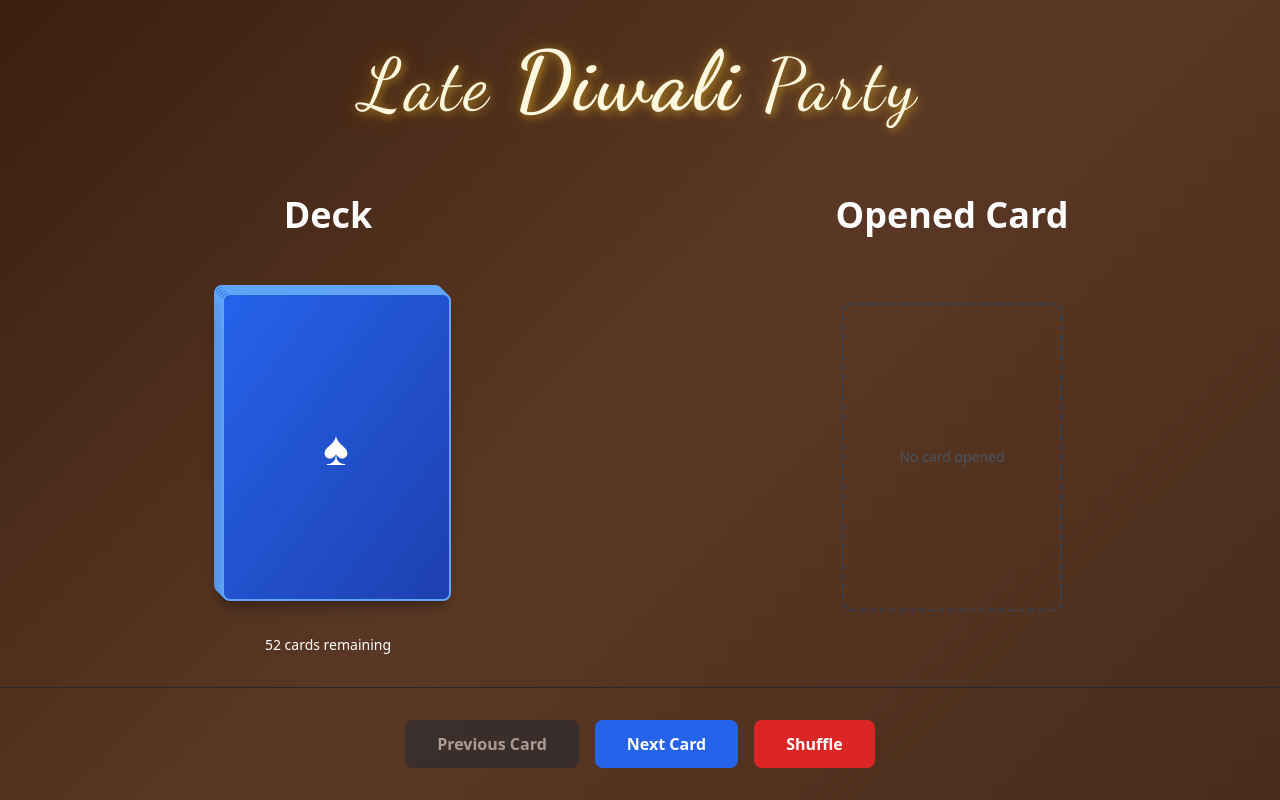
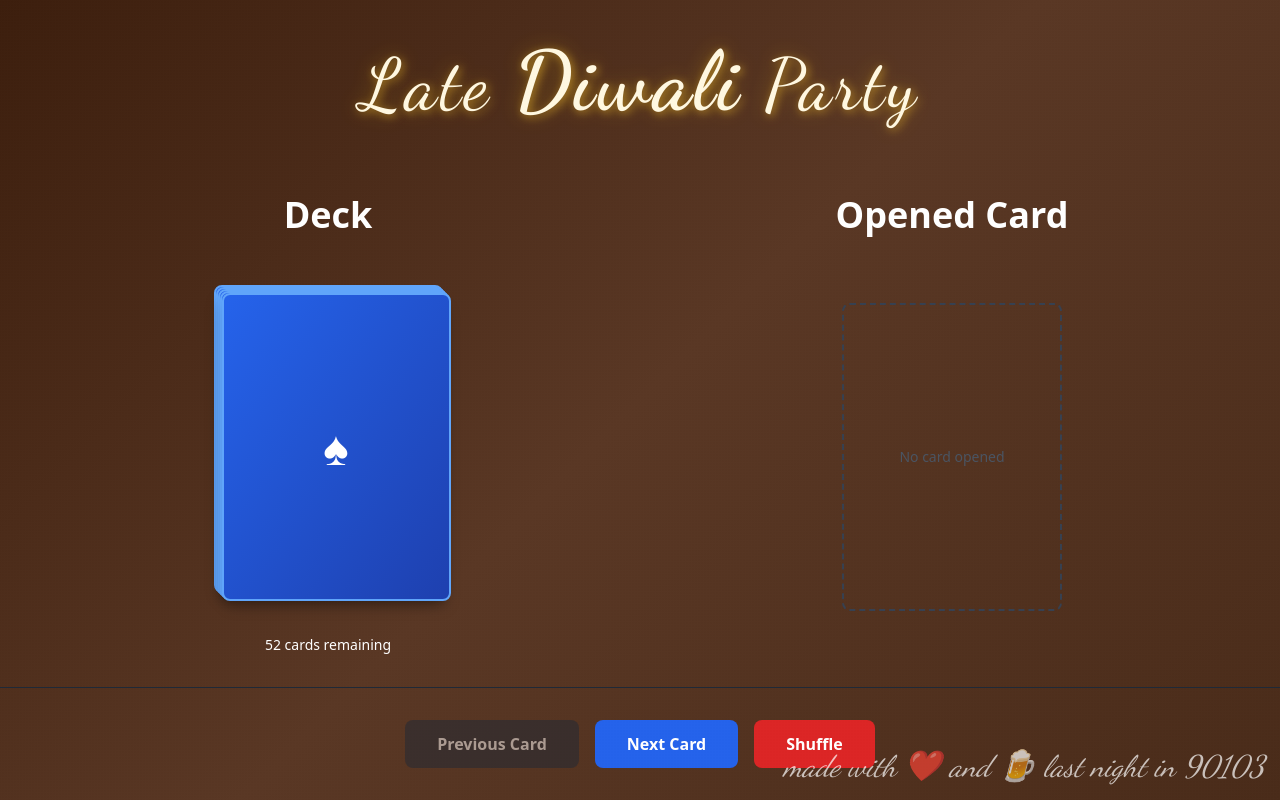
Before and after one commit to ankit8volt/card-shuffler-app, a Next.js app: page / in a window 1280 px wide. Built offline with nearby package versions, Linux system fonts and the light colour scheme.

Commit message:
Add footer text with emojis at bottom right
- Add 'made with ❤️ and 🍺 last night in 90103' footer
- Use Dancing Script font matching the title style
- Position fixed at bottom right corner
- Increase size to text-2xl/3xl for better readability
- Use heart and beer mug emojis instead of text

```diff
--- a/app/page.tsx
+++ b/app/page.tsx
@@ -192,6 +192,17 @@ export default function Home() {
         onClose={() => setShowShuffleModal(false)}
         onConfirm={handleShuffleConfirm}
       />
+
+      {/* Footer text */}
+      <div
+        className="fixed bottom-4 right-4 text-white text-2xl sm:text-3xl opacity-70"
+        style={{
+          fontFamily: "'Dancing Script', cursive",
+          fontStyle: 'italic'
+        }}
+      >
+        made with ❤️ and 🍺 last night in 90103
+      </div>
     </div>
   );
 }
```
